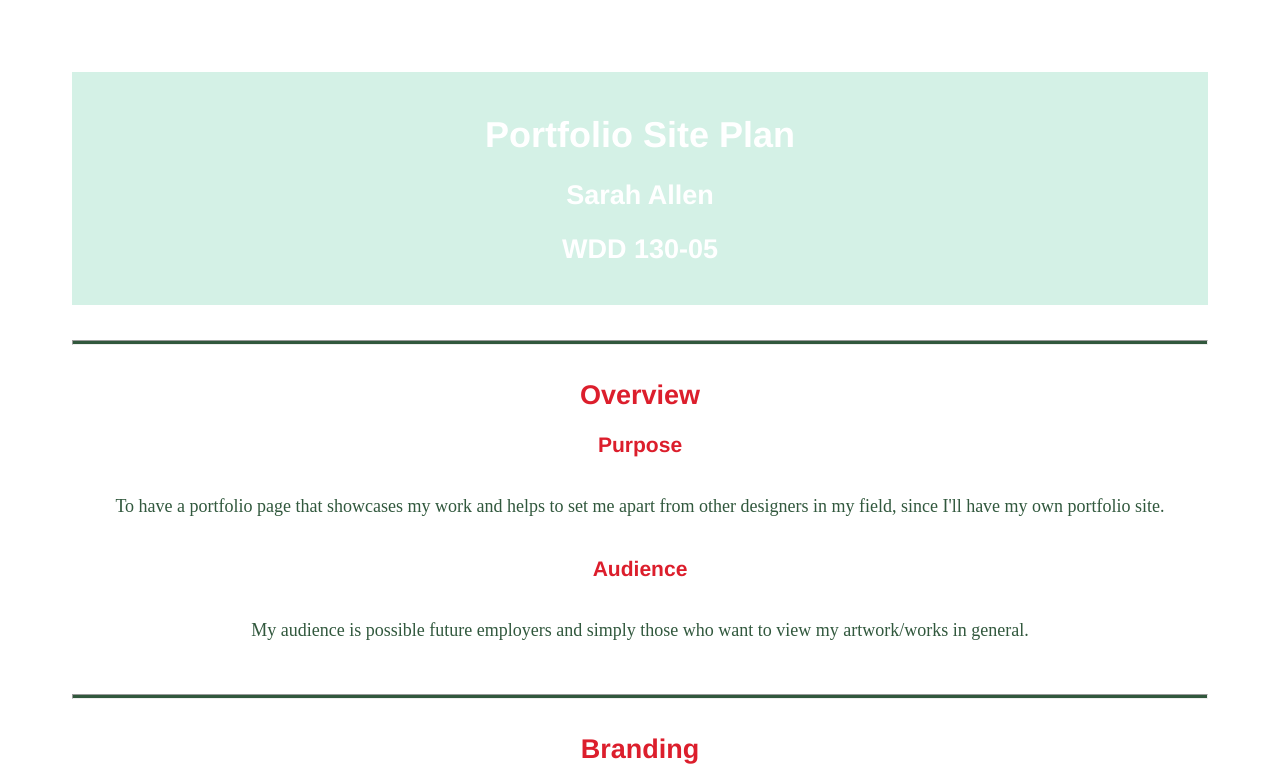
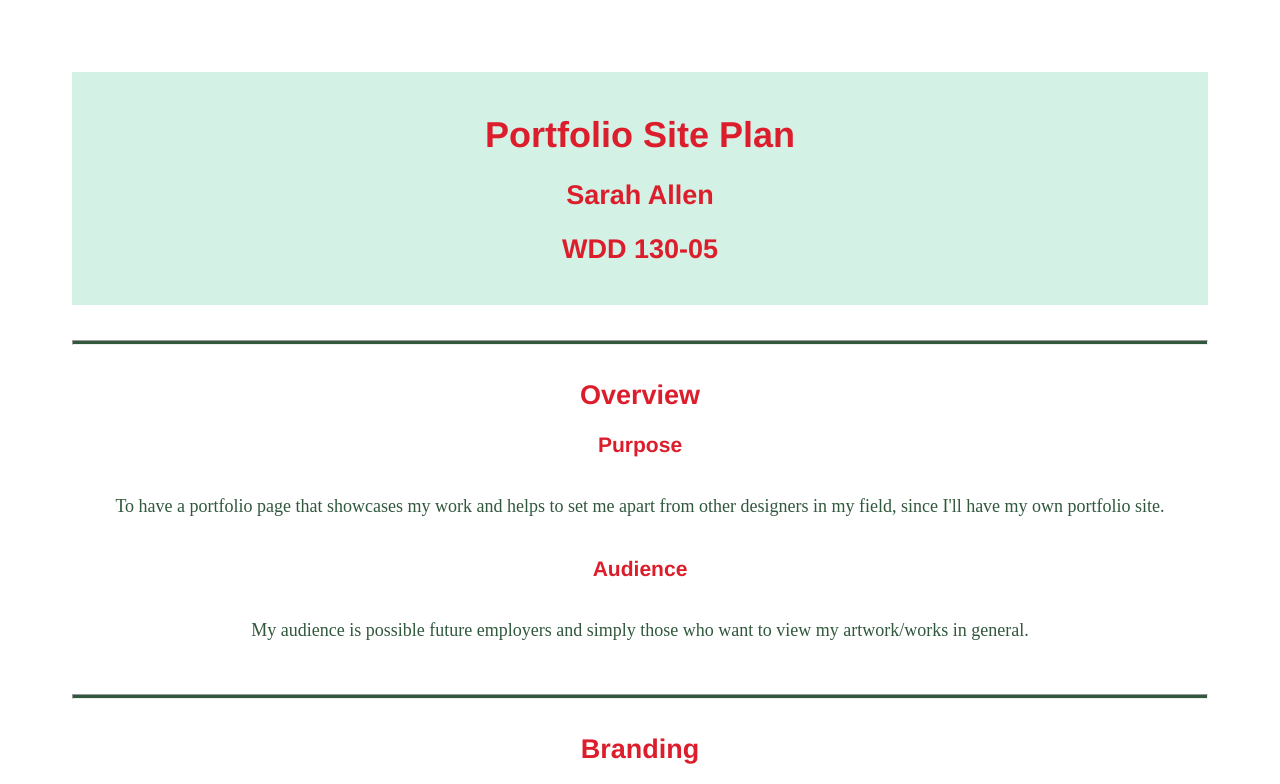
Before and after one commit to sar-allen/portfolio, a plain HTML site: page site-plan.html in a window 1280 px wide. Shown: the top 784 px of the page. Drawn offline with Linux system fonts and the light colour scheme.

Commit message:
changed headline color

```diff
--- a/styles/site-plan.css
+++ b/styles/site-plan.css
@@ -16,7 +16,7 @@ Fonts are separated by a | */
 
   /* these colors below should be chosen from among your palette colors above */
   --headline-color-on-white: #DC1E2Cff;  /* headlines on a white background */
-  --headline-color-on-color: white; /* headlines on a colored background */
+  --headline-color-on-color: #DC1E2Cff; /* headlines on a colored background */
   --paragraph-color-on-white: #31583Dff; /* paragraph text on a white background */
   --paragraph-color-on-color: #31583Dff; /* paragraph text on a colored background */
   --paragraph-background-color: #D4F1E6ff  ;
```
